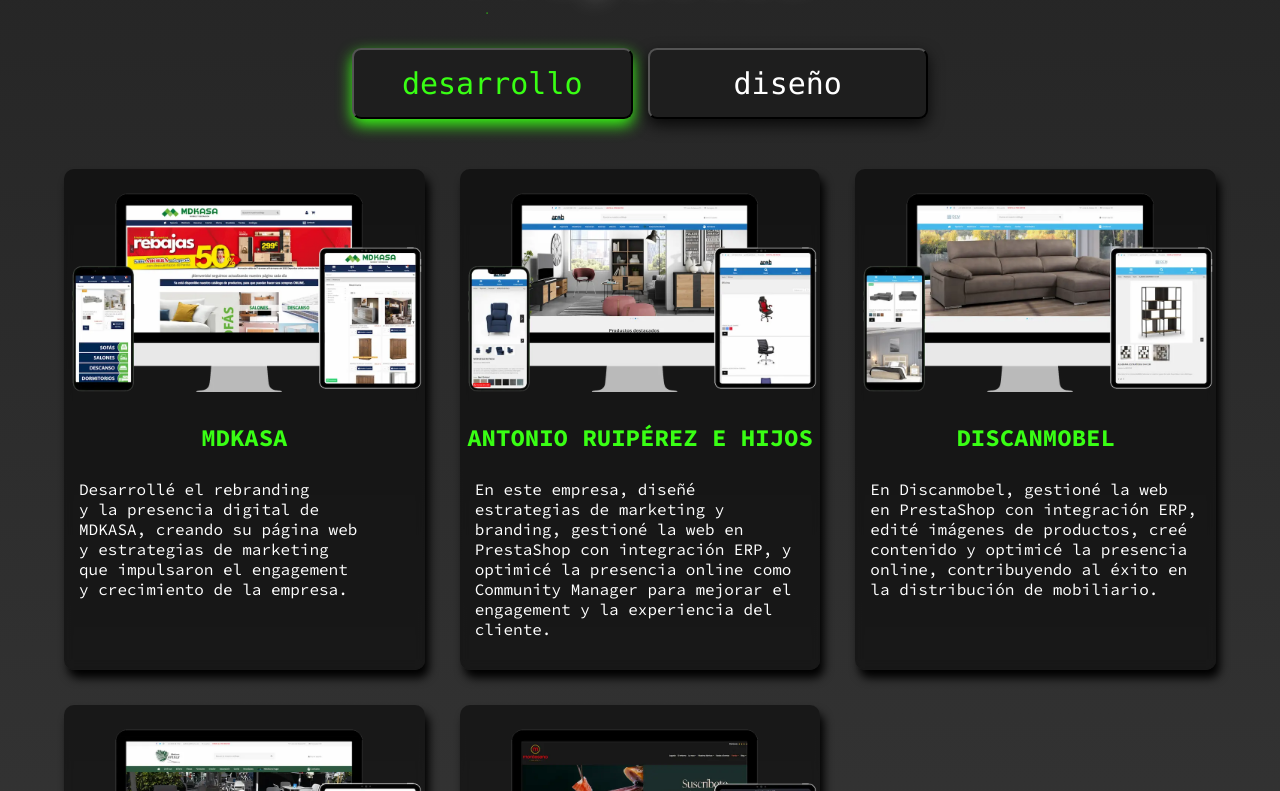
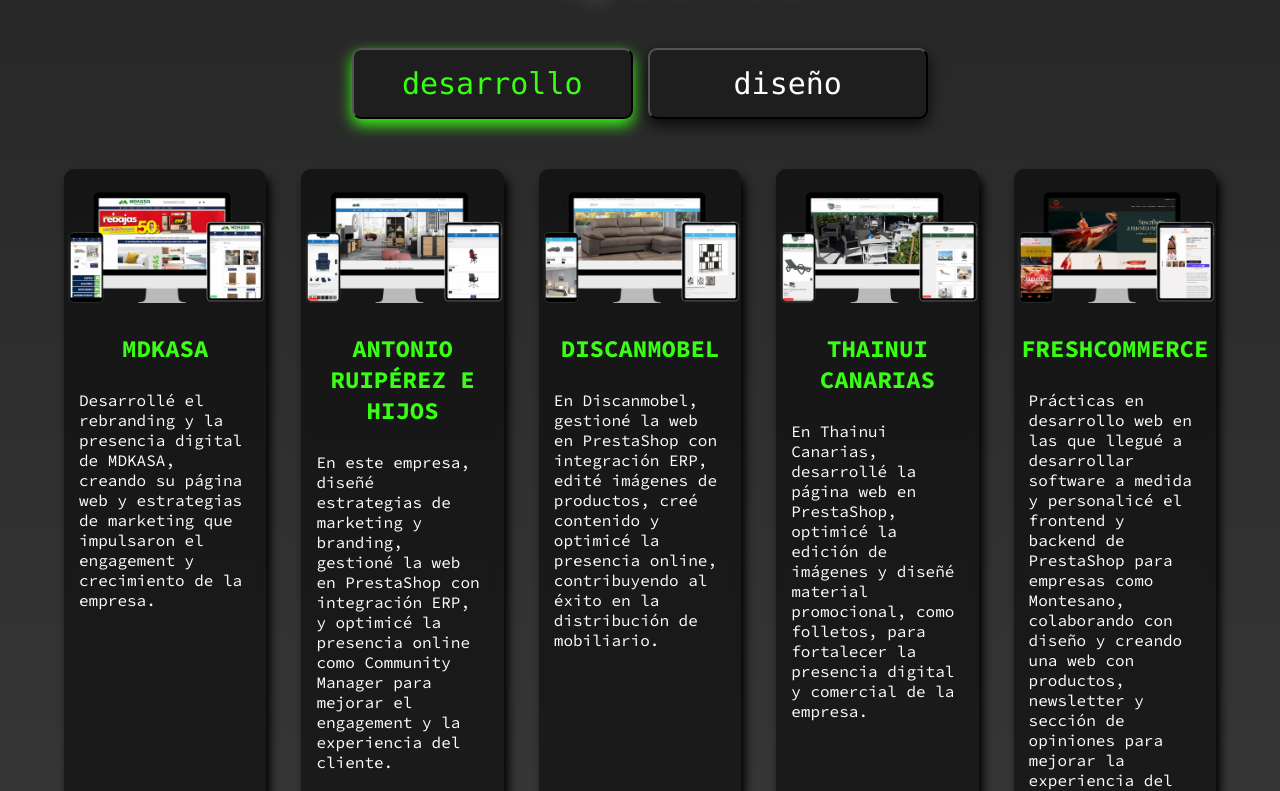
Before and after one commit to YellianAlexis/Portfolio-Web, a React (Vite) app: page / in a window 1280 px wide. Shown: the part 689-1480 px from the top of the page. Built offline with nearby package versions, Linux system fonts and the light colour scheme.

Commit message:
Projects cards code bug fixed

```diff
--- a/src/assets/css/projects.css
+++ b/src/assets/css/projects.css
@@ -72,7 +72,7 @@
 
 .projects__tabContent {
   display: grid;
-  grid-template-columns: repeat(auto-fit, minmax(350px, 1fr));
+  grid-template-columns: repeat(auto-fit, minmax(200px, 1fr));
   gap: 35px;
   width: 100%;
   padding: 50px 0;
```
